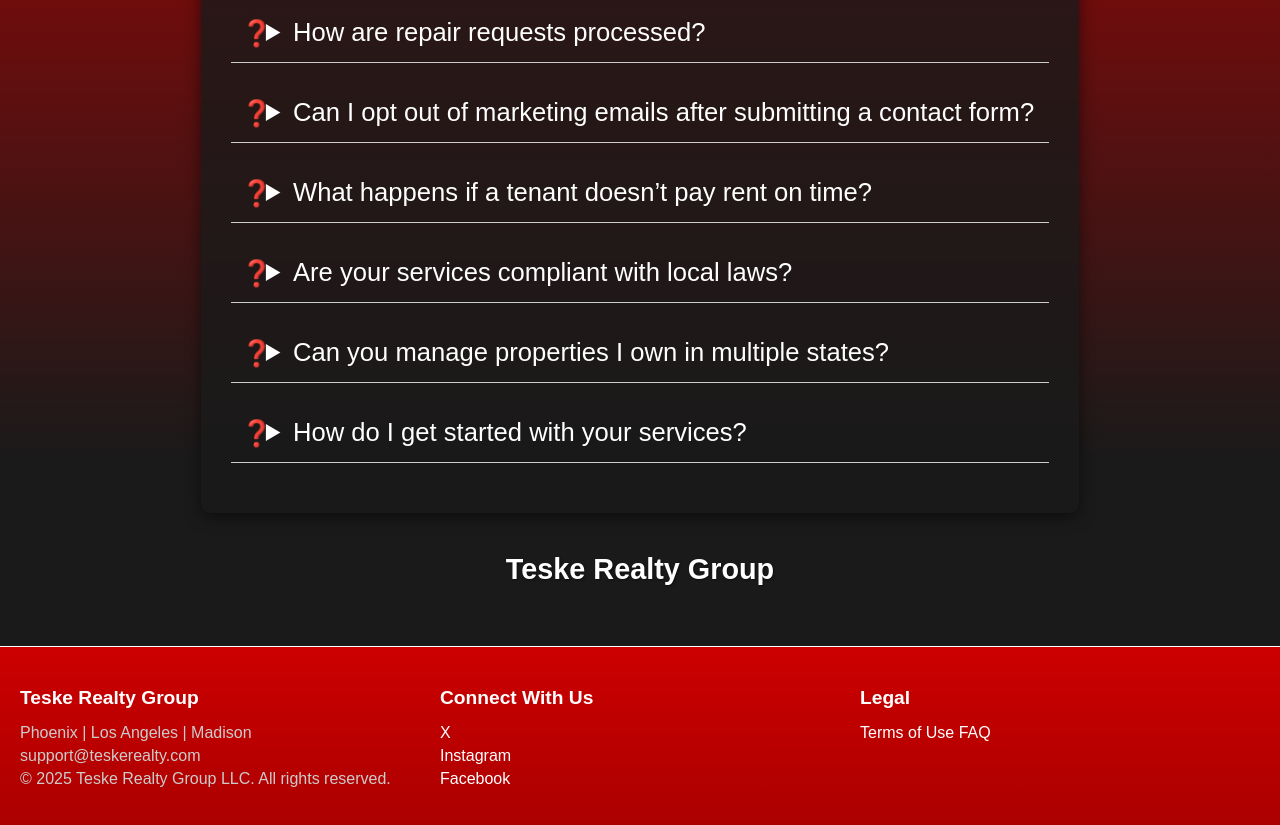
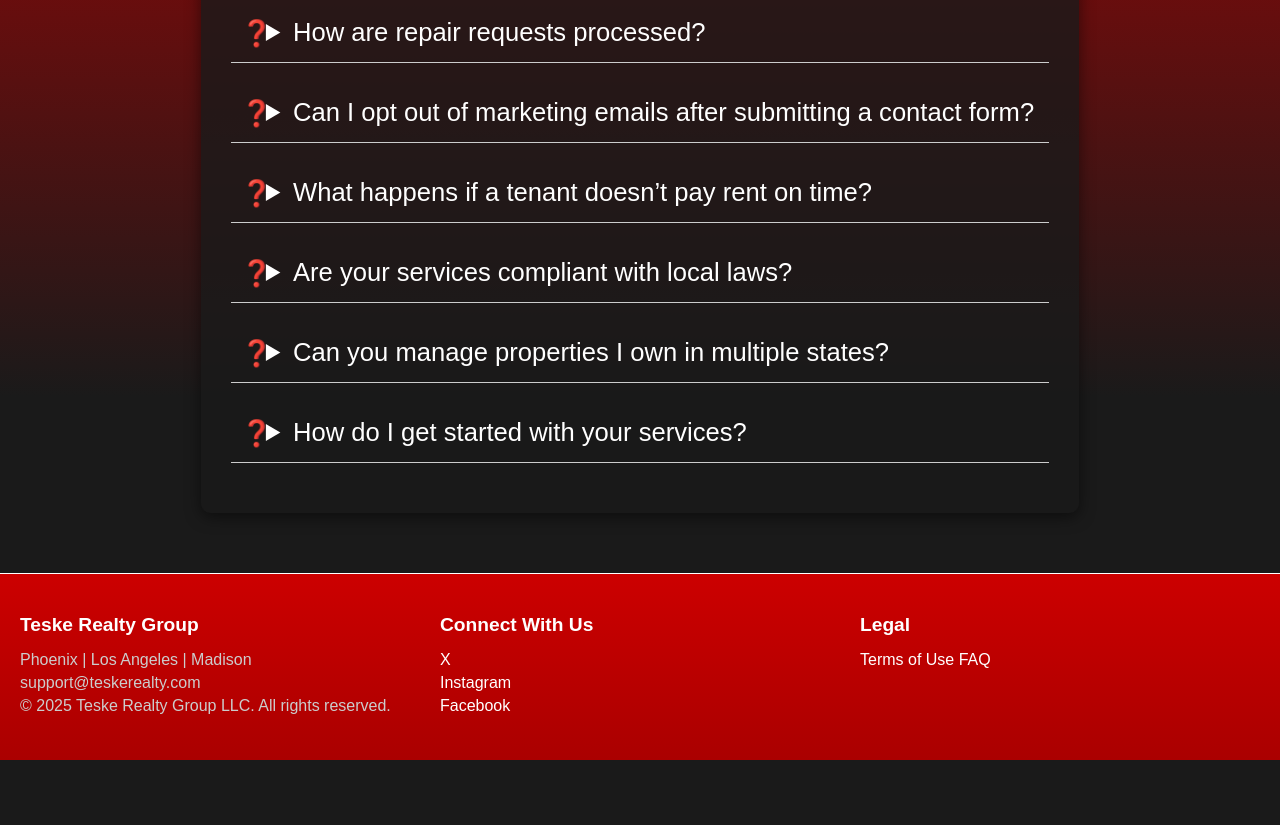
Before and after one commit to teskerealtygroup/teskerealty, a plain HTML site: page faq.html in a window 1280 px wide. Shown: the part 680-1505 px from the top of the page. After the commit the page ends 1440 px from the top, so only its background shows below. Drawn offline with Linux system fonts and the light colour scheme.

Commit message:
Update faq.html

```diff
--- a/faq.html
+++ b/faq.html
@@ -385,7 +385,6 @@
                 <p>Contact us via our website’s <a href="index.html#contact">contact form</a> or email <a href="mailto:support@teskerealty.com">support@teskerealty.com</a>. We’ll discuss your needs and guide you through the process to start listing or managing your property.</p>
             </details>
         </div>
-        <div class="signature">Teske Realty Group</div>
     </section>
 
     <footer class="footer">
```
